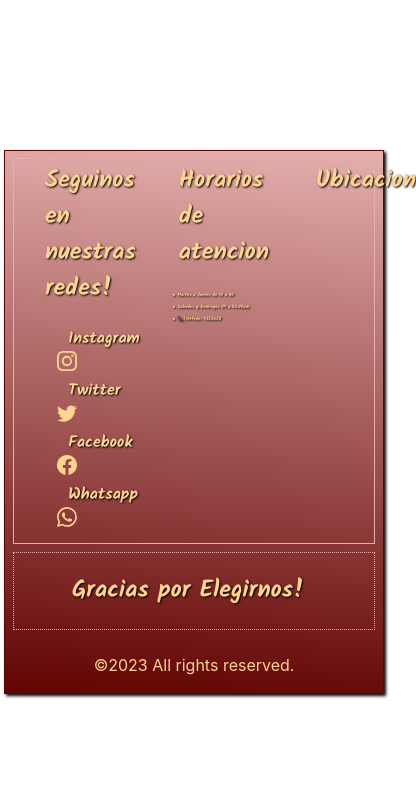
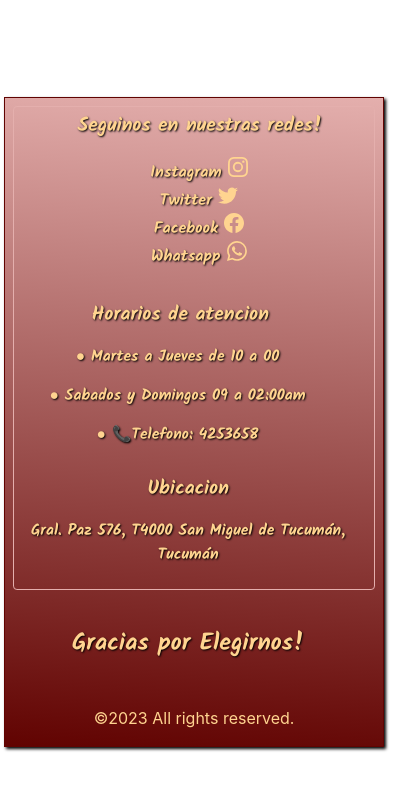
Before and after one commit to veronicadip/menu-front, a React (Vite) app: page / in a window 390 px wide. Shown: the top 790 px of the page, 416 px wide, since content can reach past the window. Built offline with nearby package versions, Linux system fonts and the light colour scheme.

Commit message:
footer terminado, agrego media querys y ultimos detalles esteticos

```diff
--- a/src/footer.css
+++ b/src/footer.css
@@ -13,6 +13,7 @@ box-shadow: 2px 2px 3px black;
   flex-direction: row;
   font-family: 'Kalam', cursive;
   border: solid #e4afad 0.15vw;
+  border-radius: 1vw;
   padding: 2vw;
   padding-left: 5vw;
   padding-right: 5vw;
@@ -20,6 +21,7 @@ box-shadow: 2px 2px 3px black;
 .redes{
   margin-left: 6vw;
   text-shadow: 1px 1px 2px black;
+  text-align: center;
 }
 .redes h2{
   margin-top: -1vw;
@@ -28,7 +30,7 @@ box-shadow: 2px 2px 3px black;
   text-shadow: 1px 1px 2px black;
 }
 .enlaces{
-  margin-left: 3vw;
+  margin-left: -3.5vw;
 }
 a:any-link{
   color: #FFD490;
@@ -41,8 +43,9 @@ a:any-link{
   font-size: 1.3vw;
 }
 .atencion{
-  margin-left: 13vw;
+  margin-left: 12vw;
   text-shadow: 1px 1px 2px black;
+  text-align: center;
 }
 .atencion h2{
   margin-top: -1vw;
@@ -56,14 +59,17 @@ a:any-link{
   font-size: 1.2vw;
 }
 .ubicacion{
-  margin-left: 15vw;
+  margin-left: 8vw;
   text-shadow: 1px 1px 2px black;
+  text-align: center;
 }
 .ubicacion h2{
   margin-top: -1vw;
-  margin-left: -3vw;
   color: #FFD490;
   text-shadow: 1px 1px 2px black;
+}
+.ubicacion p{
+  color: #FFD490;
 }
 /* SECTOR2 */
 .sector2 h2{
@@ -77,6 +83,7 @@ a:any-link{
   font-family: 'Kalam', cursive;
   justify-content: center;
   border: dotted #e4afad 0.15vw;
+  border-radius: 1vw;
 
 }
 /* SECTOR3 */
@@ -88,3 +95,49 @@ a:any-link{
   justify-content: center;
 
 }
+@media screen and (max-width: 725px){
+  .footer{
+    display: flex;
+    flex-direction: column;
+    align-items: center;
+    justify-content: center;
+  }
+  .sector1{
+    display: flex;
+    flex-direction: column;
+    text-align: center;
+  }
+  .sector1 h2{
+    font-size: 5vw;
+  }
+  .redes{
+    text-align: center;
+    flex-wrap: wrap;
+    margin-bottom: 4vw;
+  }
+  .ubicacion{
+    text-align: center;
+    margin-left: -3vw;
+  }
+  .ubicacion p{
+    font-size: 4vw;
+    text-align: center;
+    color: #FFD490;
+  }
+  .atencion{
+    margin-top: 5vw;
+    text-align: center;
+    margin-left: -4vw;
+    margin-bottom: 4vw;
+  }
+  .atencion p{
+    font-size: 4vw;
+  }
+  .sector2{
+    display: flex;
+    border: none;
+  }
+  .enlaces:hover{
+    font-size: 5vw;
+  }
+}
--- a/src/footer.jsx
+++ b/src/footer.jsx
@@ -1,4 +1,5 @@
-import './footer.css'
+import './footer.css';
+
 
 <style>
   @import url('https://fonts.googleapis.com/css2?family=Kalam:wght@700&display=swap');
@@ -37,6 +38,8 @@ function App() {
 <div className='ubicacion'>
 <h2>Ubicacion</h2>
 
+  <p>Gral. Paz 576, T4000 San Miguel de Tucumán, Tucumán</p>
+
 </div>
   </div>
   <div className='sector2'>
```
